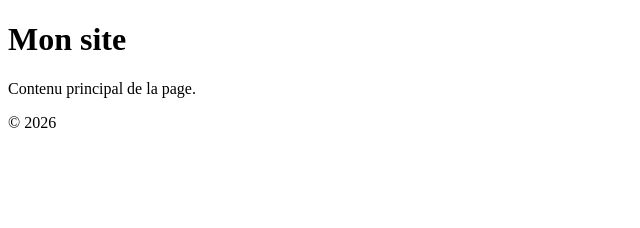
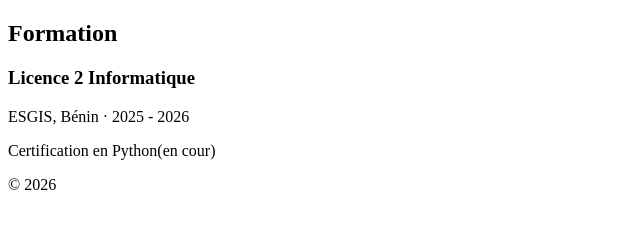
Before and after one commit to Davis-kurt/mon-cv, a plain HTML site: page index.html in a window 1280 px wide. Shown: the whole page, without its empty margins (0-640 px from the left). Drawn offline with Linux system fonts and the light colour scheme.

Commit message:
mise en place de la section formations

```diff
--- a/index.html
+++ b/index.html
@@ -3,16 +3,23 @@
 <head>
   <meta charset="UTF-8">
   <meta name="viewport" content="width=device-width, initial-scale=1.0">
-  <title>Titre de la page</title>
+
   <link rel="stylesheet" href="style.css">
 </head>
 <body>
   <header>
-    <h1>Mon site</h1>
+
   </header>
 
   <main>
-    <p>Contenu principal de la page.</p>
+    <section id="formation">
+      <h2>Formation</h2>
+      <article>
+        <h3>Licence 2 Informatique</h3>
+        <p>ESGIS, Bénin · 2025 - 2026</p>
+        <p>Certification en Python(en cour)</p>
+      </article>
+    </section>
   </main>
 
   <footer>
```
